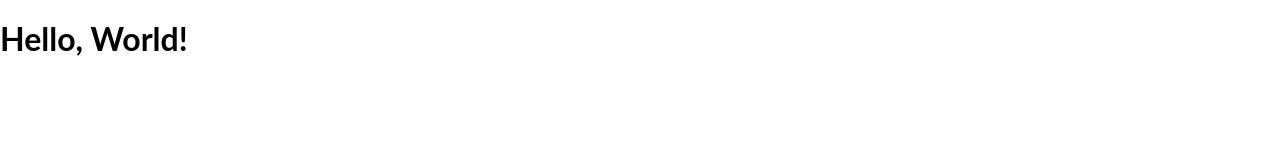
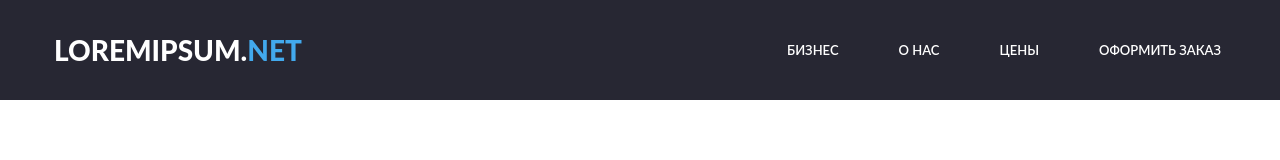
Before and after one commit to ultramarine64/softnsk-test-task, a website: page src/index.html in a window 1280 px wide. Drawn offline with nearby package versions, Linux system fonts and the light colour scheme; files that its build step writes are made by us from their sources; a web font is replaced by a local one.

Commit message:
Заверстать header.

```diff
--- a/src/index.html
+++ b/src/index.html
@@ -9,6 +9,25 @@
   <title>Loremipsum</title>
 </head>
 <body>
-  <h1>Hello, World!</h1>
+  <header class="header">
+    <div class="header__container">
+      <div class="company-title">
+        <a href="#" class="company-title__link">
+          <span class="company-title__prefix">LoremIpsum</span>
+          <span class="company-title__dot">.</span>
+          <span class="company-title__suffix">Net</span>
+        </a>
+      </div>
+
+      <div class="menu">
+        <ul class="menu__list">
+          <li class="menu__list-item"><a href="#" class="menu__link">Бизнес</a></li>
+          <li class="menu__list-item"><a href="#" class="menu__link">О нас</a></li>
+          <li class="menu__list-item"><a href="#" class="menu__link">Цены</a></li>
+          <li class="menu__list-item"><a href="#" class="menu__link">Оформить заказ</a></li>
+        </ul>
+      </div>
+    </div>
+  </header>
 </body>
 </html>
--- /dev/null
+++ b/src/sass/blocks/_company-title.scss
@@ -0,0 +1,28 @@
+.company-title {
+  font-family: 'Raleway';
+  font-style: normal;
+  font-weight: 800;
+  font-size: 28px;
+  line-height: 33px;
+  text-transform: uppercase;
+  user-select: none;
+
+  &__link {
+    display: flex;
+    text-decoration: none;
+    margin: 0;
+    padding: 0;
+  }
+
+  &__prefix {
+    color: #FFFFFF;
+  }
+
+  &__dot {
+    color: #FFFFFF;
+  }
+
+  &__suffix {
+    color: #42A9ED;
+  }
+}
--- /dev/null
+++ b/src/sass/blocks/_header.scss
@@ -0,0 +1,16 @@
+.header {
+  position: fixed;
+  top: 0;
+  width: 100%;
+  height: 100px;
+  background: rgba(16, 16, 29, 0.9);
+
+  &__container {
+    max-width: 1172px;
+    height: 100%;
+    margin: 0 auto;
+    display: flex;
+    align-items: center;
+    justify-content: space-between;
+  }
+}
--- /dev/null
+++ b/src/sass/blocks/_menu.scss
@@ -0,0 +1,36 @@
+.menu {
+  &__list {
+    display: flex;
+    gap: 50px;
+    list-style-type: none;
+    margin: 0;
+    padding: 0;
+
+    &-item {
+      margin: 0;
+      padding: 0;
+    }
+  }
+
+  &__link {
+    text-decoration: none;
+    font-family: 'Lato', sans-serif;
+    font-style: normal;
+    font-weight: 600;
+    font-size: 13px;
+    line-height: 16px;
+    display: flex;
+    align-items: center;
+    text-align: right;
+    text-transform: uppercase;
+    color: #FFFFFF;
+    transition: 0.1s all;
+    margin: 0;
+    padding: 5px;
+
+    &:hover,
+    &:active {
+      color: #43ABF0;
+    }
+  }
+}
--- a/src/sass/style.scss
+++ b/src/sass/style.scss
@@ -14,5 +14,8 @@ body, p {
 
 @import "base/fonts";
 @import "base/colors";
+@import "blocks/header";
+@import "blocks/company-title";
+@import "blocks/menu";
 
 @import "media";
```
